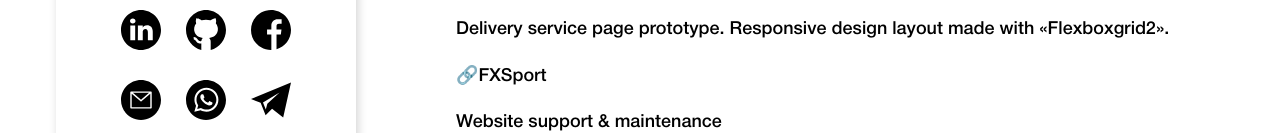
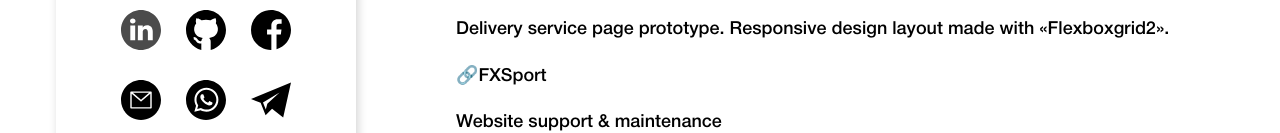
Before and after one commit to supervenca/portfolio, a plain HTML site: page index.html in a window 1280 px wide. In both pictures the pointer is over the picture 140 px from the left and 427 px from the top of the page. Shown: the part 397-530 px from the top of the page. Drawn offline with nearby package versions, Linux system fonts and the light colour scheme.

Commit message:
hover_style

```diff
--- a/style.css
+++ b/style.css
@@ -61,6 +61,11 @@ a {
     margin-right: 10px;
     margin-bottom: 20px;
 }
+
+.social_links img:hover {
+    opacity: 0.7;
+}
+
 .main {
     grid-column: 2;
     grid-row: 1;
```
